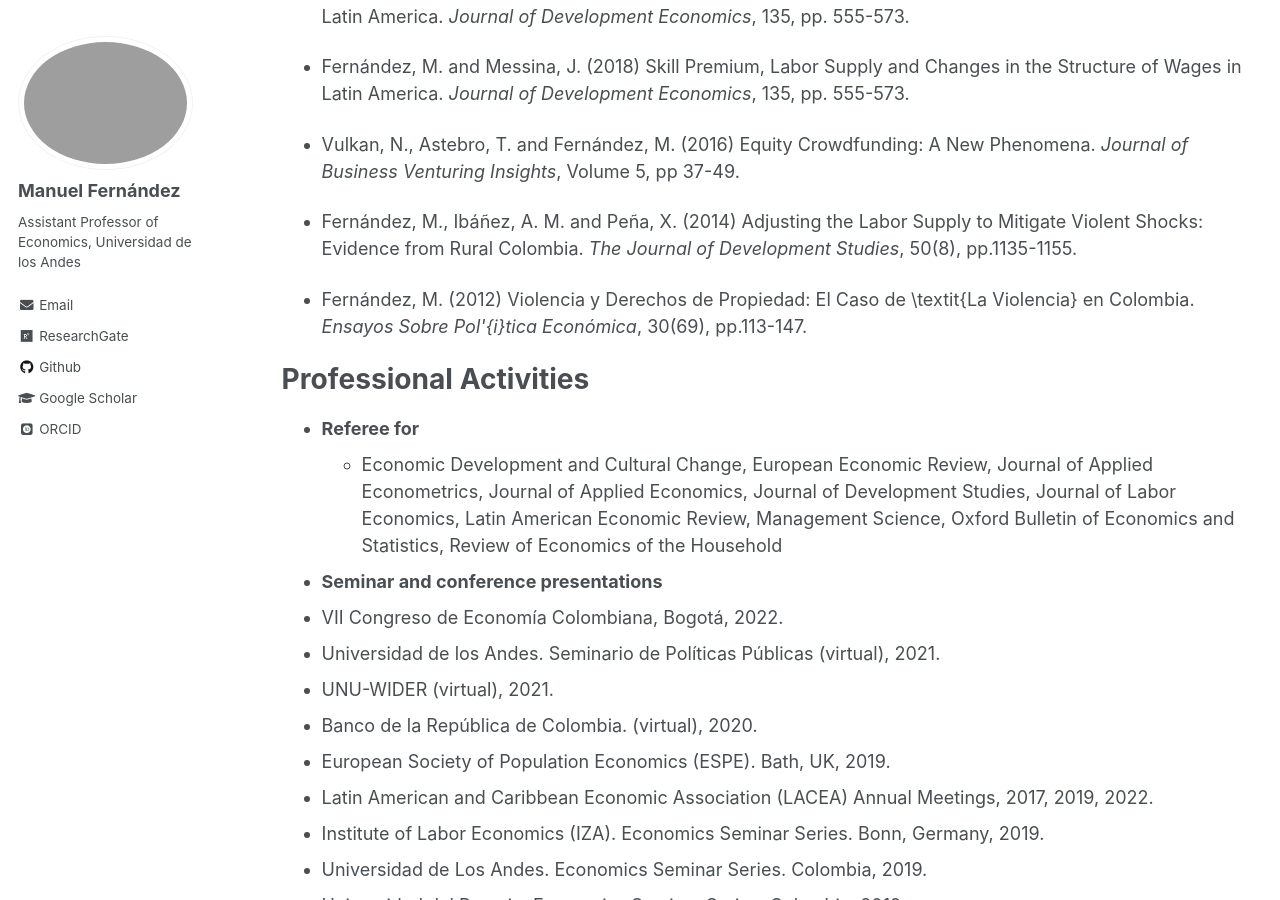
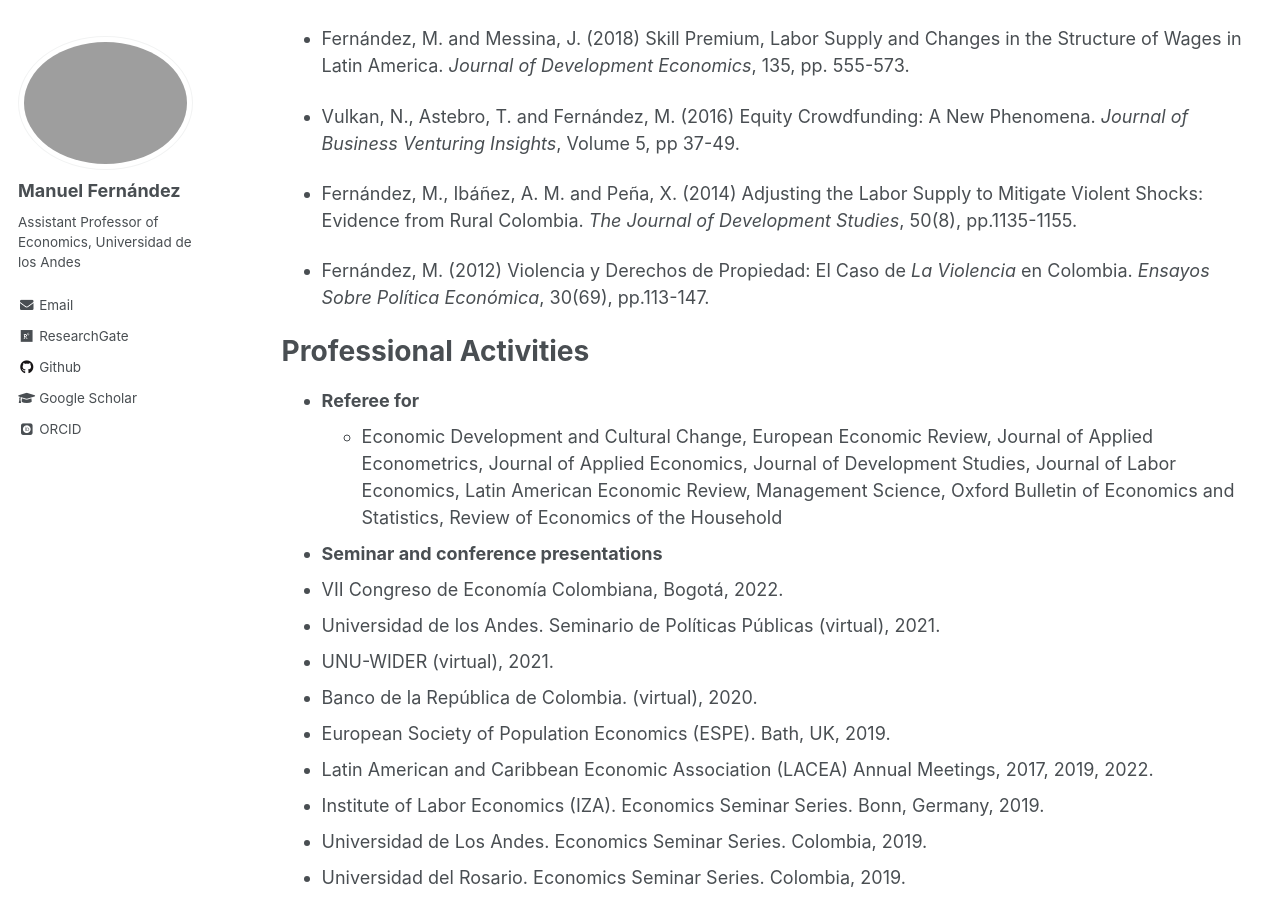
Before and after one commit to man-fern/man-fern.github.io, a Jekyll site: the page built from _pages/cv.md, in a window 1280 px wide and 900 px high, scrolled down 1524 px. Built offline with Jekyll 4.4.1, drawn with Linux system fonts in a browser that asks for light colours; some web fonts are replaced.

Commit message:
Update cv.md

```diff
--- a/_pages/cv.md
+++ b/_pages/cv.md
@@ -58,7 +58,7 @@ Publications and Accepted Papers
 
 * Fernández, M., Ibáñez, A. M. and Peña, X. (2014) Adjusting the Labor Supply to Mitigate Violent Shocks: Evidence from Rural Colombia. *The Journal of Development Studies*, 50(8), pp.1135-1155.
 
-* Fernández, M. (2012) Violencia y Derechos de Propiedad: El Caso de \textit{La Violencia} en Colombia. *Ensayos Sobre Pol\'{i}tica Económica*, 30(69), pp.113-147.
+* Fernández, M. (2012) Violencia y Derechos de Propiedad: El Caso de *La Violencia* en Colombia. *Ensayos Sobre Política Económica*, 30(69), pp.113-147.
 
 Professional Activities
 ======
```
Also changed, not shown: other parts of _pages/cv.md (+1 -1 lines).
